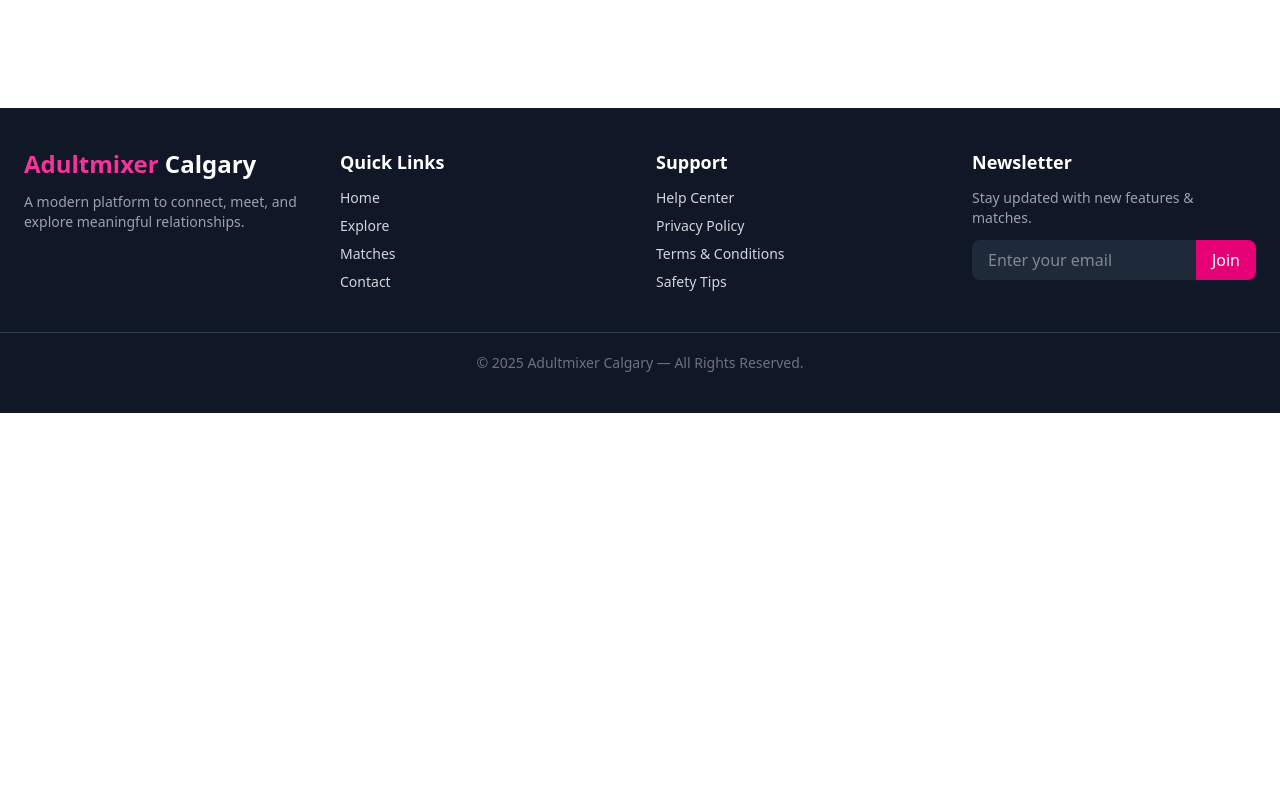
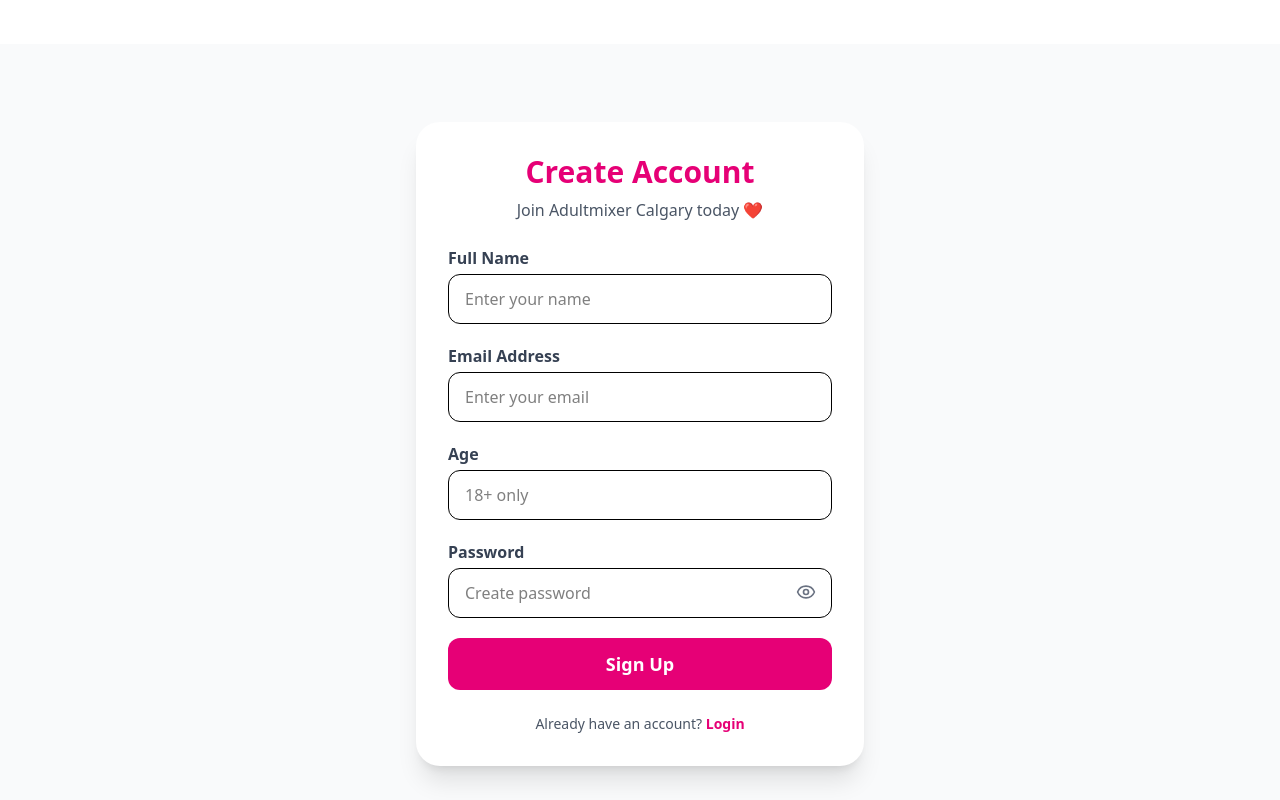
Before and after one commit to Shubham-juris/Adultmixer-Calgary, a React (Vite) app: page / in a window 1280 px wide. Shown: the part 920-1720 px from the top of the page. Before the commit the page ends 1333 px from the top, so only its background shows below. Built offline with nearby package versions, Linux system fonts and the light colour scheme.

Commit message:
add sign up page

```diff
--- a/src/Pages/Home.jsx
+++ b/src/Pages/Home.jsx
@@ -2,6 +2,7 @@
 import HeroSection from "../components/homeComponents/HeroSection";
 import FeaturesSection from "../components/homeComponents/FeaturesSection";
 import CallToAction from "../components/homeComponents/CallToAction";
+import SignUp from "../Pages/SignUp";
 
 const Home = () => {
   return (
@@ -9,6 +10,7 @@
       <HeroSection />
       <FeaturesSection />
       <CallToAction />
+      <SignUp />
     </div>
   );
 };
--- /dev/null
+++ b/src/Pages/Login.jsx
@@ -0,0 +1,9 @@
+import React from 'react'
+
+const Login = () => {
+  return (
+    <div>Login</div>
+  )
+}
+
+export default Login
--- /dev/null
+++ b/src/Pages/SignUp.jsx
@@ -0,0 +1,146 @@
+import React, { useState } from "react";
+import { Eye, EyeOff } from "lucide-react";
+
+const SignUp = () => {
+  const [formData, setFormData] = useState({
+    name: "",
+    email: "",
+    password: "",
+    age: "",
+  });
+
+  const [showPassword, setShowPassword] = useState(false);
+  const [error, setError] = useState("");
+
+  const handleChange = (e) => {
+    setFormData({ ...formData, [e.target.name]: e.target.value });
+  };
+
+  const handleSubmit = (e) => {
+    e.preventDefault();
+
+    if (!formData.name || !formData.email || !formData.password || !formData.age) {
+      setError("All fields are required");
+      return;
+    }
+
+    if (Number(formData.age) < 18) {
+      setError("You must be 18+ to sign up");
+      return;
+    }
+
+    setError("");
+    console.log("Signup Data:", formData);
+    alert("Signup Successful ✅");
+  };
+
+  return (
+    <div className="min-h-screen w-full flex items-center justify-center bg-gray-50 px-4">
+      <div className="w-full max-w-md bg-white rounded-3xl shadow-xl p-8">
+
+        <h2 className="text-3xl font-bold text-center text-pink-600 mb-2">
+          Create Account
+        </h2>
+
+        <p className="text-center text-gray-600 mb-6">
+          Join Adultmixer Calgary today ❤️
+        </p>
+
+        {error && (
+          <p className="bg-red-100 text-red-600 text-sm p-3 rounded-lg mb-4 text-center">
+            {error}
+          </p>
+        )}
+
+        <form onSubmit={handleSubmit} className="space-y-5">
+
+          {/* Full Name */}
+          <div>
+            <label className="block text-gray-700 font-semibold mb-1">
+              Full Name
+            </label>
+            <input
+              type="text"
+              name="name"
+              placeholder="Enter your name"
+              value={formData.name}
+              onChange={handleChange}
+              className="w-full px-4 py-3 border rounded-xl focus:ring-2 focus:ring-pink-500 outline-none"
+            />
+          </div>
+
+          {/* Email */}
+          <div>
+            <label className="block text-gray-700 font-semibold mb-1">
+              Email Address
+            </label>
+            <input
+              type="email"
+              name="email"
+              placeholder="Enter your email"
+              value={formData.email}
+              onChange={handleChange}
+              className="w-full px-4 py-3 border rounded-xl focus:ring-2 focus:ring-pink-500 outline-none"
+            />
+          </div>
+
+          {/* Age */}
+          <div>
+            <label className="block text-gray-700 font-semibold mb-1">
+              Age
+            </label>
+            <input
+              type="number"
+              name="age"
+              placeholder="18+ only"
+              value={formData.age}
+              onChange={handleChange}
+              className="w-full px-4 py-3 border rounded-xl focus:ring-2 focus:ring-pink-500 outline-none"
+            />
+          </div>
+
+          {/* Password */}
+          <div>
+            <label className="block text-gray-700 font-semibold mb-1">
+              Password
+            </label>
+            <div className="relative">
+              <input
+                type={showPassword ? "text" : "password"}
+                name="password"
+                placeholder="Create password"
+                value={formData.password}
+                onChange={handleChange}
+                className="w-full px-4 py-3 border rounded-xl focus:ring-2 focus:ring-pink-500 outline-none"
+              />
+              <span
+                onClick={() => setShowPassword(!showPassword)}
+                className="absolute right-4 top-3.5 cursor-pointer text-gray-500"
+              >
+                {showPassword ? <EyeOff size={20} /> : <Eye size={20} />}
+              </span>
+            </div>
+          </div>
+
+          {/* Submit */}
+          <button
+            type="submit"
+            className="w-full py-3 bg-pink-600 text-white text-lg font-bold rounded-xl hover:bg-pink-700 transition"
+          >
+            Sign Up
+          </button>
+        </form>
+
+        <p className="text-center text-sm text-gray-600 mt-6">
+          Already have an account?{" "}
+          <span className="text-pink-600 font-semibold cursor-pointer">
+            Login
+          </span>
+        </p>
+
+      </div>
+    </div>
+  );
+};
+
+export default SignUp;
```
